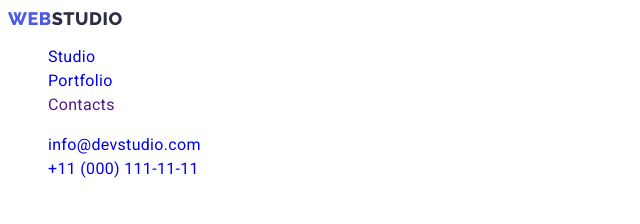
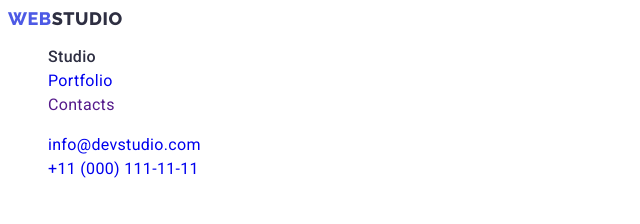
Before and after one commit to BogdanK85/goit-markup-hw-02, a plain HTML site: page index.html in a window 1280 px wide. Shown: the top 224 px of the page, 0-640 px from the left. Drawn offline with Linux system fonts and the light colour scheme.

Commit message:
fix header 2

```diff
--- a/css/styles.css
+++ b/css/styles.css
@@ -58,7 +58,7 @@ body {
 .studio {
     color: var(--grey-color);
 }
-.menu-link link{
+.menu-item:first-child a{
     font-weight: 500;
     font-size: 16px;
     line-height: 1.5;
```
